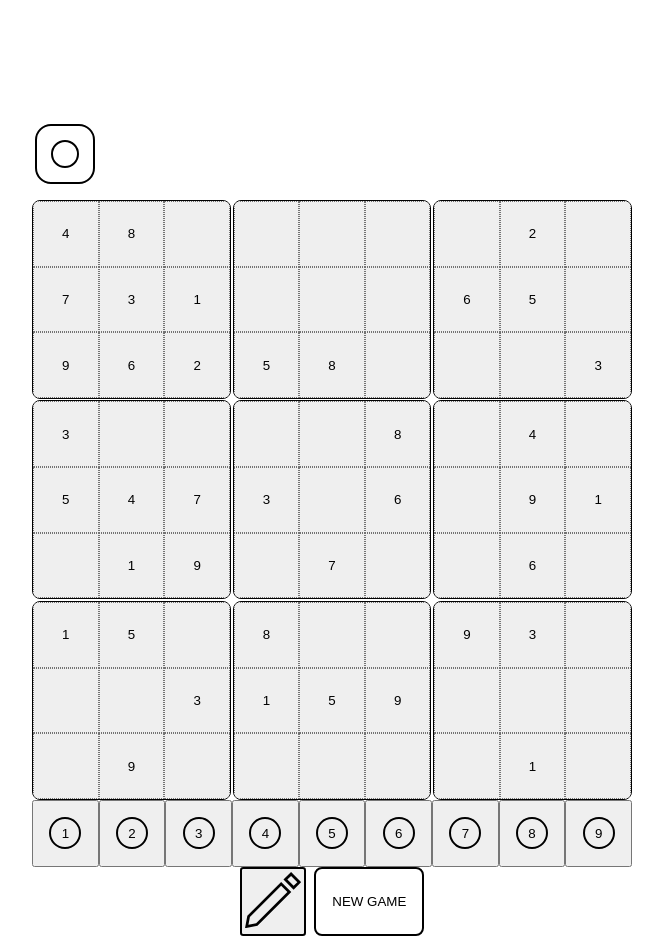
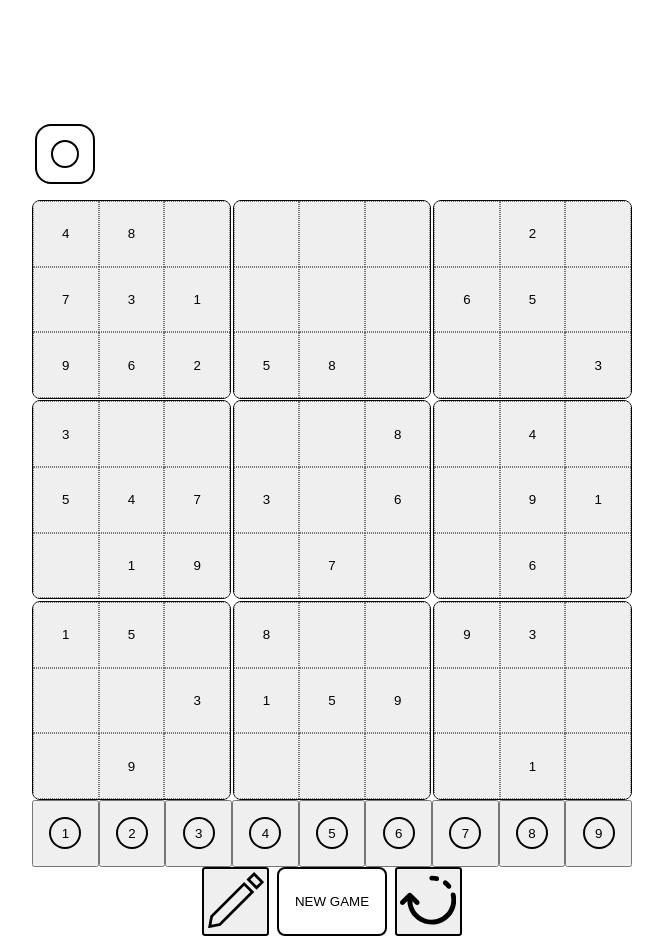
Before and after one commit to emmettxt/vue-sudoku, a Vue app: page / in a window 1280 px wide. Shown: the whole page, without its empty margins (308-971 px from the left). Built offline with nearby package versions, Linux system fonts and the light colour scheme.

Commit message:
Added undo button

```diff
--- /dev/null
+++ b/src/assets/UndoSVG.vue
@@ -0,0 +1,38 @@
+<template>
+  <!-- Uploaded to: SVG Repo, www.svgrepo.com, Generator: SVG Repo Mixer Tools -->
+  <svg
+    fill="currentColor"
+    version="1.1"
+    id="Layer_1"
+    xmlns="http://www.w3.org/2000/svg"
+    xmlns:xlink="http://www.w3.org/1999/xlink"
+    viewBox="0 0 512 512"
+    xml:space="preserve"
+  >
+    <g>
+      <g>
+        <g>
+          <path
+            d="M511.919,254.169c0.034-0.557,0.054-1.117,0.045-1.684c-0.267-16.54-2.36-32.991-6.211-48.952
+				c-2.894-11.954-14.937-19.233-26.847-16.406c-11.954,2.872-19.3,14.893-16.429,26.847c3.094,12.755,4.764,25.956,4.964,39.201
+				c0.007,0.505,0.038,1.004,0.078,1.5c-0.026,0.438-0.042,0.878-0.042,1.323c0,98.364-79.723,178.087-178.087,178.087
+				c-95.187,0-172.913-74.656-177.836-168.615l28.53,28.53c8.693,8.693,22.788,8.693,31.482,0c8.693-8.693,8.693-22.788,0-31.482
+				l-66.783-66.783c-8.693-8.693-22.788-8.693-31.482,0L6.52,262.518c-8.693,8.693-8.693,22.788,0,31.482
+				c8.693,8.693,22.788,8.693,31.482,0l28.978-28.978c4.736,118.767,102.482,213.585,222.411,213.585
+				C412.344,478.606,512,378.951,512,255.998C512,255.381,511.968,254.773,511.919,254.169z"
+          />
+          <path
+            d="M399.48,116.004c10.396,8.17,19.857,17.497,28.138,27.693c4.385,5.409,10.819,8.237,17.297,8.237
+				c4.92,0,9.862-1.625,14.002-4.986c9.55-7.724,11.019-21.749,3.25-31.299c-10.351-12.778-22.194-24.42-35.172-34.638
+				c-9.683-7.613-23.663-5.944-31.254,3.74C388.149,94.411,389.797,108.39,399.48,116.004z"
+          />
+          <path
+            d="M289.4,77.915c13.245,0,26.468,1.447,39.246,4.341c1.67,0.356,3.295,0.534,4.92,0.534
+				c10.173,0,19.367-7.012,21.704-17.363c2.694-11.999-4.831-23.908-16.829-26.624c-16.006-3.584-32.501-5.409-49.041-5.409
+				c-12.31,0-22.261,9.973-22.261,22.261S277.09,77.915,289.4,77.915z"
+          />
+        </g>
+      </g>
+    </g>
+  </svg>
+</template>
--- a/src/components/SudokuBoard/SudokuBoard.vue
+++ b/src/components/SudokuBoard/SudokuBoard.vue
@@ -5,6 +5,7 @@ import { store, type PossibleColumn, type PossibleRow } from '@/stores/store'
 import NumberSelctor from './NumberSelctor.vue'
 import TogglePencilModeButton from './TogglePencilModeButton.vue'
 import NewGameButton from '../NewGameButton.vue'
+import UndoButton from '../UndoButton.vue'
 
 const calculateRow = (blockNumber: number, cellNumber: number): PossibleRow =>
   (Math.ceil(cellNumber / 3) + 3 * Math.floor((blockNumber - 1) / 3)) as PossibleRow
@@ -31,6 +32,7 @@ onBeforeMount(() => store.LoadNewBoard())
     <div class="game-buttons">
       <TogglePencilModeButton />
       <NewGameButton :has-warning="true" />
+      <UndoButton />
     </div>
   </div>
 </template>
--- a/src/components/SudokuBoard/SudokuCell.vue
+++ b/src/components/SudokuBoard/SudokuCell.vue
@@ -12,16 +12,17 @@ const value = computed(() => {
 })
 const pencilClick = () => {
   if (store.SelectedValue) {
+    store.updateHistory()
     store.togglePencilBoardCellValue(props.row, props.column, store.SelectedValue)
   }
 }
 const onClick = () => {
-  if (store.isPencilMode) return pencilClick()
-  if (store.SelectedValue && !isStatic.value) {
+  if (store.isPencilMode) pencilClick()
+  else if (store.SelectedValue && !isStatic.value) {
     const newValue = store.SelectedValue === value.value ? 0 : store.SelectedValue
-    return store.setValue(props.row, props.column, newValue)
-  }
-  if (value.value) {
+    store.updateHistory()
+    store.setValue(props.row, props.column, newValue)
+  } else if (value.value) {
     const newSelectedValue = store.SelectedValue == value.value ? 0 : value.value
     store.setSelectedValue(newSelectedValue)
   }
--- /dev/null
+++ b/src/components/UndoButton.vue
@@ -0,0 +1,25 @@
+<script setup lang="ts">
+import UndoSVG from '../assets/UndoSVG.vue'
+import { store } from '../stores/store'
+</script>
+
+<template>
+  <button class="btn" @click="store.undo()">
+    <UndoSVG />
+  </button>
+</template>
+
+<style scoped>
+.btn {
+  border: 2px solid var(--primary-text);
+  border-radius: 0.2rem;
+  padding: 0.2rem;
+  transition: transform 100ms ease-in-out;
+  color: var(--primary-text);
+  width: 11.1%;
+  aspect-ratio: 1;
+}
+.btn:hover {
+  transform: scale(0.9);
+}
+</style>
--- a/src/stores/store.ts
+++ b/src/stores/store.ts
@@ -25,11 +25,20 @@ export const store = reactive({
   },
   setWon(won: boolean) {
     this.won = won
-    if (won) console.log('YOU WON!')
   },
   boardHistoy: [] as { board: cell[][]; pencilBoard: boolean[][][] }[],
   updateHistory() {
-    this.boardHistoy.push({ pencilBoard: this.pencilBoard, board: this.board })
+    this.boardHistoy.push({
+      pencilBoard: JSON.parse(JSON.stringify(this.pencilBoard)),
+      board: JSON.parse(JSON.stringify(this.board))
+    })
+  },
+  undo() {
+    const lastState = this.boardHistoy.pop()
+    if (lastState) {
+      this.board = lastState.board
+      this.pencilBoard = lastState.pencilBoard
+    }
   },
   board: blankBoard,
   setValue(row: PossibleRow, column: PossibleColumn, value: PossibleCellValues) {
@@ -83,8 +92,8 @@ export const store = reactive({
         this.setInitialValue(row, column, value)
         this.boardId = id
         this.setWon(false)
-        this.updateHistory()
       }
+      this.boardHistoy = []
     })
   }
 })
--- a/vite.config.ts
+++ b/vite.config.ts
@@ -10,5 +10,6 @@ export default defineConfig({
     alias: {
       '@': fileURLToPath(new URL('./src', import.meta.url))
     }
-  }
+  },
+  define: { __VUE_PROD_DEVTOOLS__: true }
 })
```
Also changed, not shown: src/assets/undo-svgrepo-com.svg (added).
